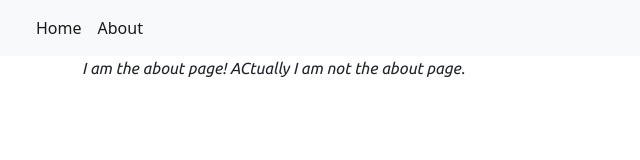
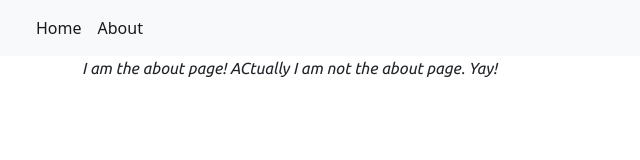
Before and after one commit to upenndigitalscholarship/ai-interest-group, an Eleventy site: page about.md in a window 1280 px wide. Shown: the full height of the page, 0-640 px from the left. Built offline with nearby package versions, Linux system fonts and the light colour scheme; Eleventy itself is replaced by a stand-in of ours; files that its build step writes are made by us from their sources.

Commit message:
more change!

```diff
--- a/about.md
+++ b/about.md
@@ -3,4 +3,4 @@
 eleventyExcludeFromCollections: true
 ---
 
-I am the about page! ACtually I am not the about page.
+I am the about page! ACtually I am not the about page. Yay!
```
